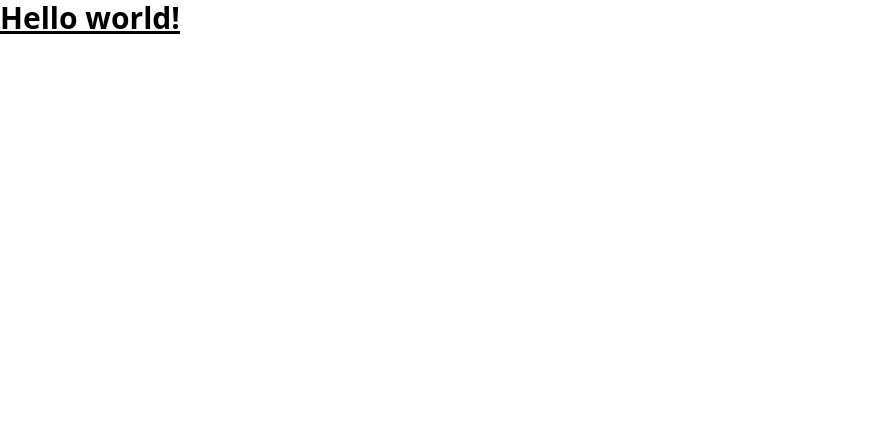
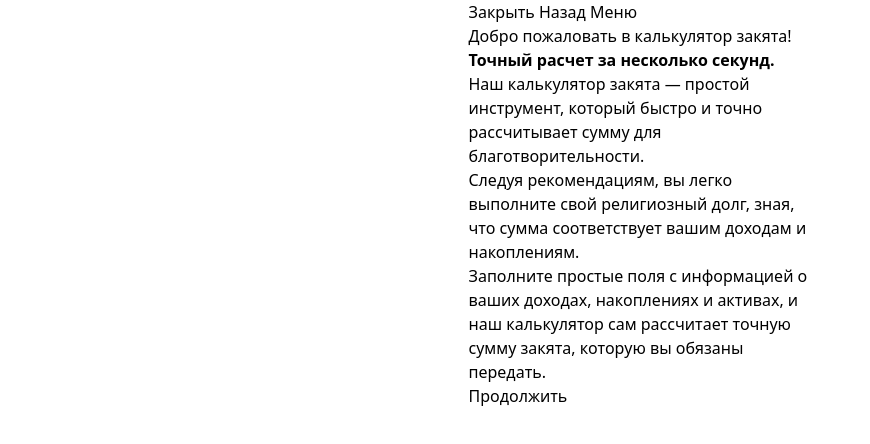
Before and after one commit to Muhammadjewel/zakotim, a plain HTML site: page index.html in a window 1280 px wide. Shown: the whole page, without its empty margins (0-870 px from the left). Drawn offline with nearby package versions, Linux system fonts and the light colour scheme.

Commit message:
Page structure

```diff
--- a/index.html
+++ b/index.html
@@ -4,10 +4,38 @@
     <meta charset="UTF-8" />
     <meta name="viewport" content="width=device-width, initial-scale=1.0" />
     <script src="https://unpkg.com/@tailwindcss/browser@4"></script>
+    <link rel="stylesheet" href="styles.css">
   </head>
   <body>
-    <h1 class="text-3xl font-bold underline">
-      Hello world!
-    </h1>
+
+    <div class="container">
+      <!-- CONTENT-WRAPPER -->
+      <div class="content-wrapper">
+        <!-- HEADER -->
+        <header>
+          <button type="button">Закрыть</button>
+          <button type="button">Назад</button>
+          <button type="button">Меню</button>
+        </header>
+
+        <!-- PAGE-CONTENT -->
+        <div>
+          <h1>Добро пожаловать в калькулятор <span>закята!</span></h1>
+          <p>
+            <strong>Точный расчет за несколько секунд.</strong>
+            <br>
+            Наш калькулятор закята — простой инструмент, который быстро и точно рассчитывает сумму для благотворительности.
+          </p>
+          <p>Следуя рекомендациям, вы легко выполните свой религиозный долг, зная, что сумма соответствует вашим доходам и накоплениям.</p>
+          <p>Заполните простые поля с информацией о ваших доходах, накоплениях и активах, и наш калькулятор сам рассчитает точную сумму закята, которую вы обязаны передать.</p>
+        </div>
+
+        <!-- FOOTER -->
+        <footer>
+          <a href="#">Продолжить</a>
+        </footer>
+      </div>
+    </div>
+
   </body>
 </html>
--- /dev/null
+++ b/styles.css
@@ -0,0 +1,7 @@
+.container {
+  max-width: 375px;
+  padding-left: 16px;
+  padding-right: 16px;
+  margin-left: auto;
+  margin-right: auto;
+}
```
